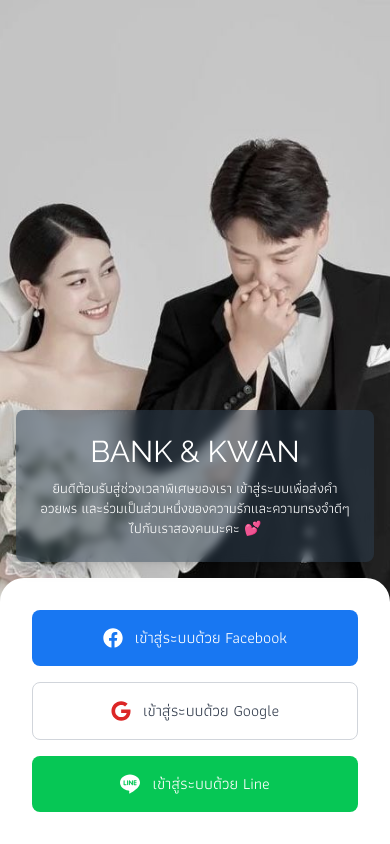
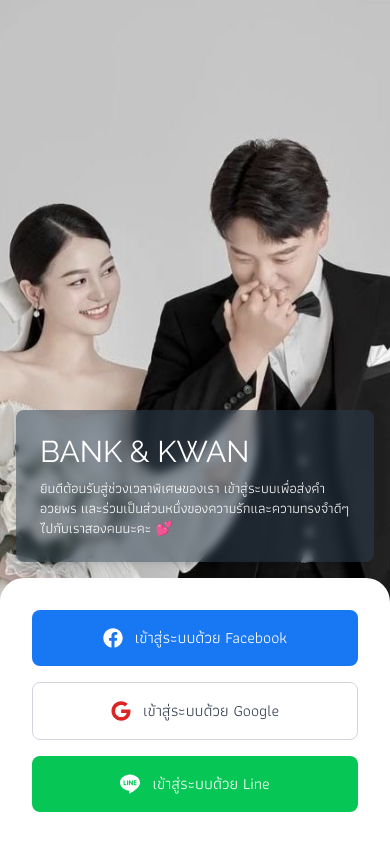
Before and after one commit to Thanthai050345/wedding-web-fe, a Next.js app: page /login in a window 390 px wide. Built offline with nearby package versions, Linux system fonts and the light colour scheme.

Commit message:
fix text center mobile size login page

```diff
--- a/src/app/(auth)/login/page.tsx
+++ b/src/app/(auth)/login/page.tsx
@@ -21,7 +21,7 @@ const LoginPage = () => {
           className="absolute z-0"
         />
         <div className="relative z-10 min-h-screen flex flex-col justify-end items-center">
-          <div className="m-4 p-6 backdrop-blur-sm bg-primary bg-opacity-50 text-white text-center rounded-lg shadow-lg">
+          <div className="m-4 p-6 backdrop-blur-sm bg-primary bg-opacity-50 text-white rounded-lg shadow-lg">
             <p className="text-3xl font-raleway">BANK & KWAN</p>
             <p className="text-sm mt-2">
               ยินดีต้อนรับสู่ช่วงเวลาพิเศษของเรา เข้าสู่ระบบเพื่อส่งคำอวยพร
```
